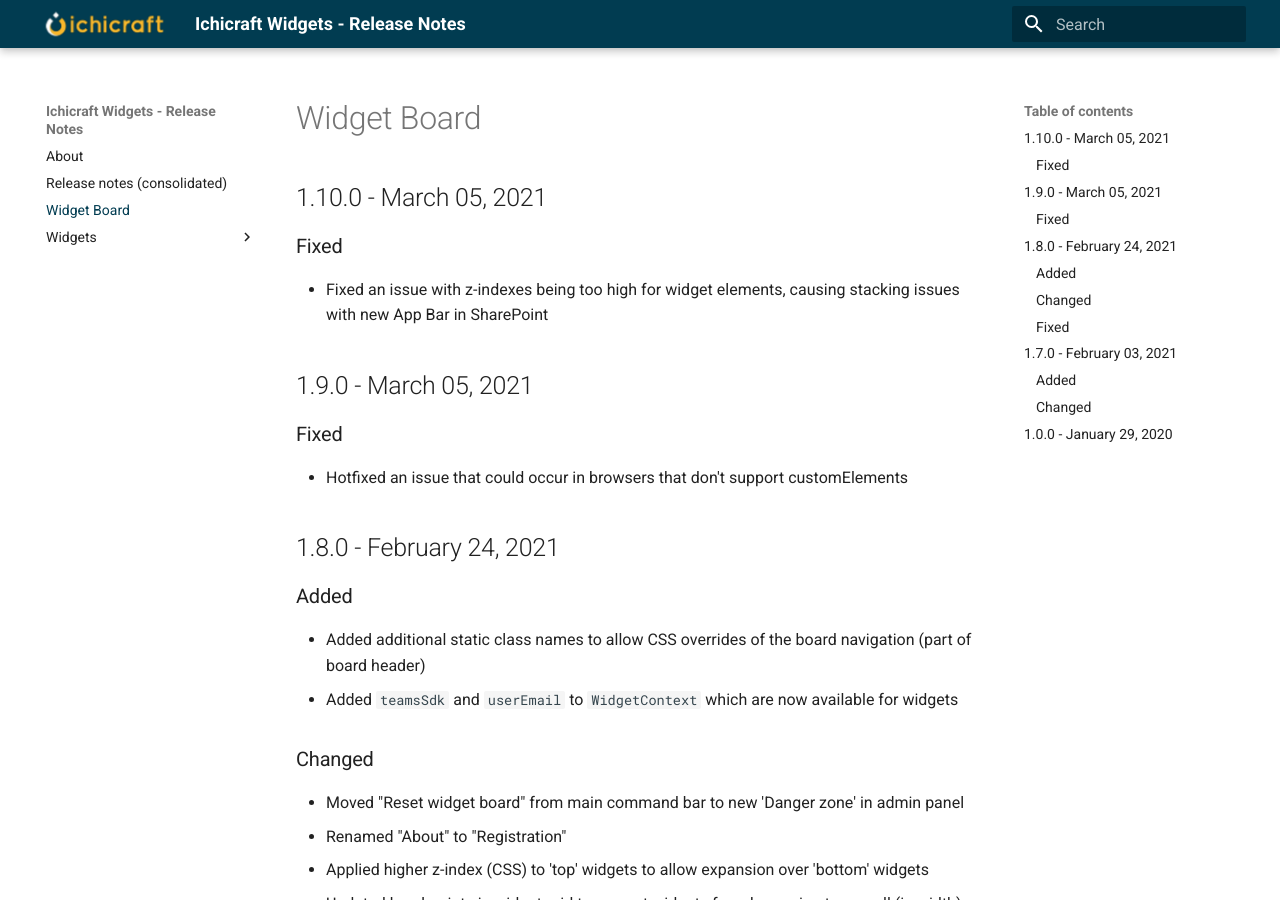
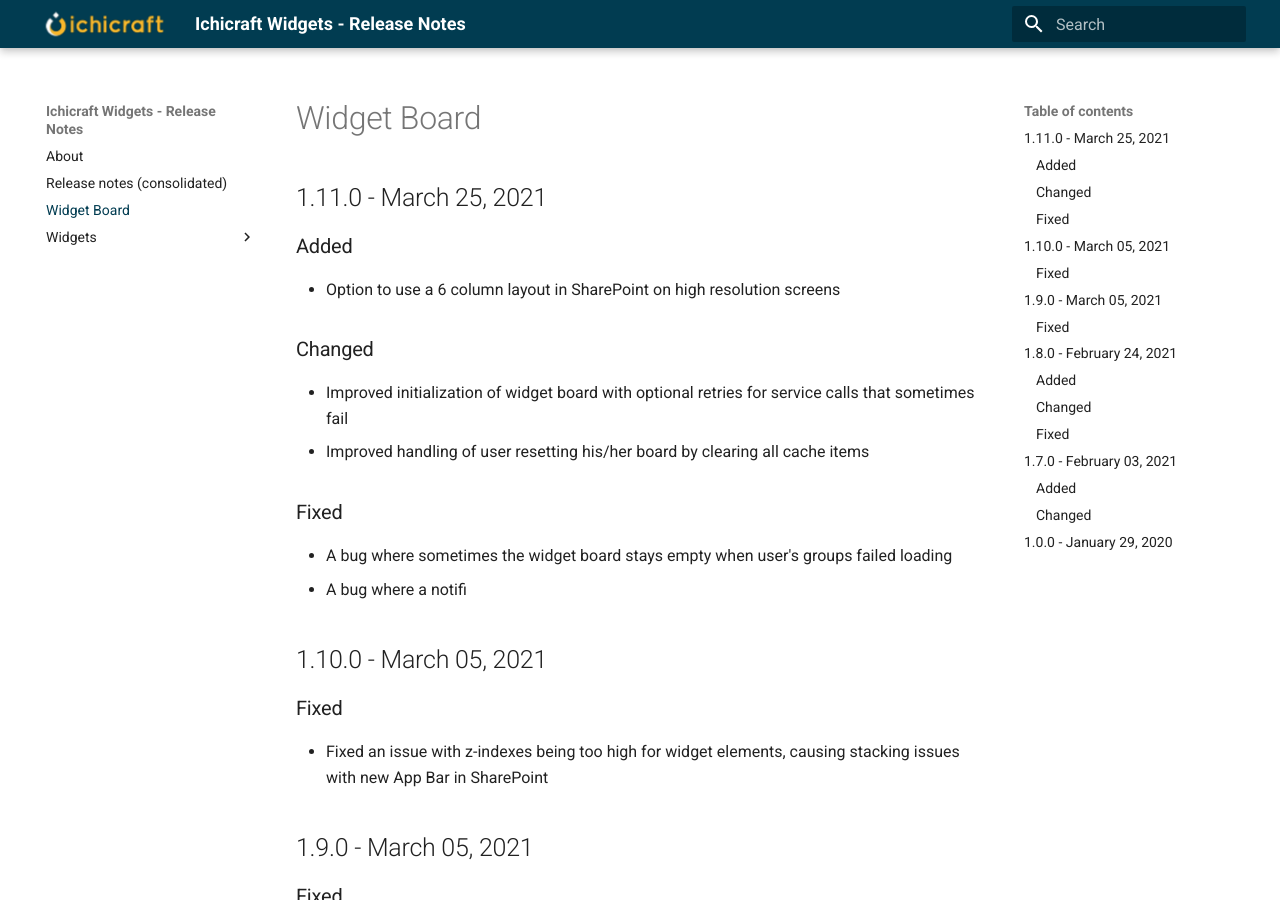
Before and after one commit to ichicraft/widgets-docs, an MkDocs documentation site: the page built from docs/Widget Board.md, in a window 1280 px wide and 900 px high. Built offline with MkDocs 1.6.1 and Material for MkDocs 9.7.7, drawn with Linux system fonts in a browser that asks for light colours.

```diff
--- a/docs/Widget Board.md
+++ b/docs/Widget Board.md
@@ -1,3 +1,16 @@
+## 1.11.0 - March 25, 2021
+
+### Added
+- Option to use a 6 column layout in SharePoint on high resolution screens
+
+### Changed
+- Improved initialization of widget board with optional retries for service calls that sometimes fail
+- Improved handling of user resetting his/her board by clearing all cache items
+
+### Fixed
+- A bug where sometimes the widget board stays empty when user&#x27;s groups failed loading
+- A bug where a notifi
+
 ## 1.10.0 - March 05, 2021
 
 ### Fixed
```
Also changed, not shown: docs/Release-notes-(consolidated).md (+13 -0 lines).
